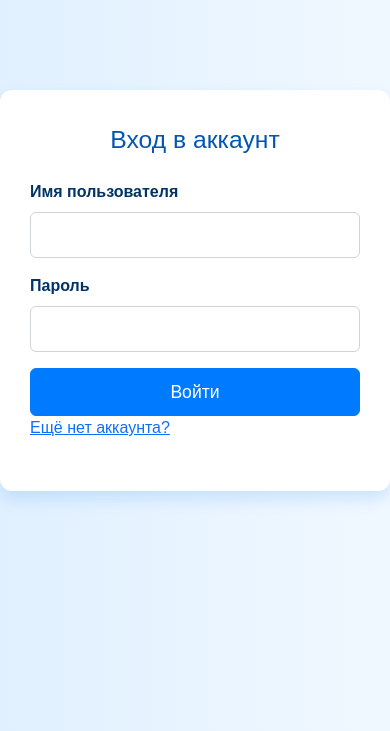
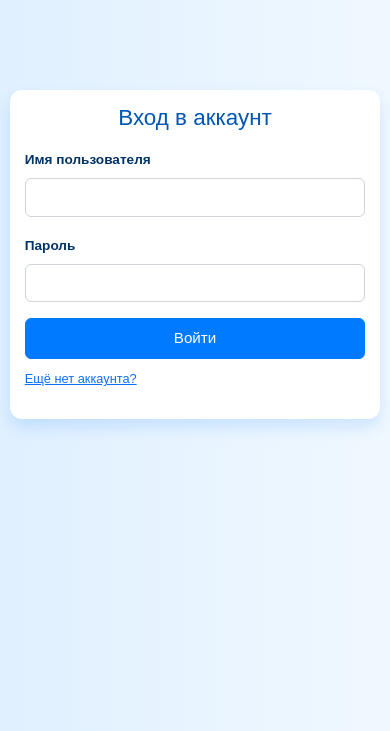
Before and after one commit to coursework-template2025/coursework-2025, a Django app: template kursovaya backend/kursovaya/resumes/templates/registration/login.html in a window 390 px wide. Shown: the top 731 px of the page. Run offline with Django 5.2, Linux system fonts and the light colour scheme; the template is opened without the code that fills it, so the values that code supplies are empty.

Commit message:
Update login.html

```diff
--- a/kursovaya backend/kursovaya/resumes/templates/registration/login.html
+++ b/kursovaya backend/kursovaya/resumes/templates/registration/login.html
@@ -2,6 +2,7 @@
 <html lang="ru">
 <head>
     <meta charset="UTF-8">
+    <meta name="viewport" content="width=device-width, initial-scale=1.0">
     <title>Вход</title>
     <link href="https://cdn.jsdelivr.net/npm/bootstrap@5.3.0-alpha1/dist/css/bootstrap.min.css" rel="stylesheet">
     <style>
@@ -42,6 +43,56 @@
             background-color: #0056b3;
             border-color: #004a9f;
         }
+        @media (max-width: 768px) {
+            .container {
+                max-width: 90%;
+                padding: 20px;
+            }
+            h2 {
+                font-size: 1.6rem;
+                margin-bottom: 20px;
+            }
+            .form-label {
+                font-size: 0.95rem;
+            }
+            .form-control {
+                padding: 9px;
+                font-size: 0.95rem;
+            }
+            .btn-primary {
+                padding: 9px;
+                font-size: 1.05rem;
+            }
+            p {
+                font-size: 0.9rem;
+                margin-top: 12px;
+            }
+        }
+        @media (max-width: 480px) {
+            .container {
+                max-width: 95%;
+                padding: 15px;
+            }
+            h2 {
+                font-size: 1.4rem;
+                margin-bottom: 15px;
+            }
+            .form-label {
+                font-size: 0.85rem;
+            }
+            .form-control {
+                padding: 8px;
+                font-size: 0.85rem;
+            }
+            .btn-primary {
+                padding: 8px;
+                font-size: 0.95rem;
+            }
+            p {
+                font-size: 0.8rem;
+                margin-top: 10px;
+            }
+        }
     </style>
 </head>
 <body>
```
